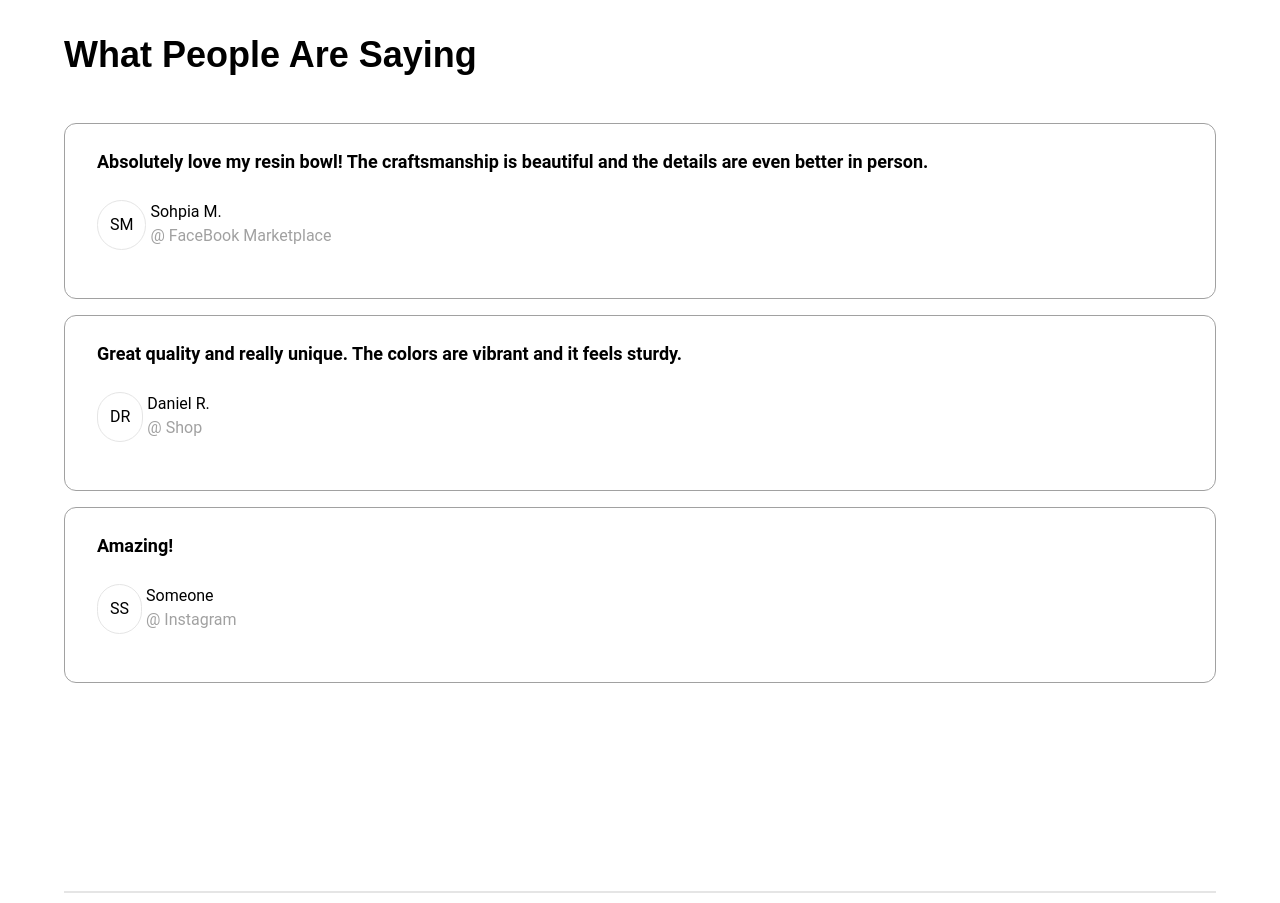
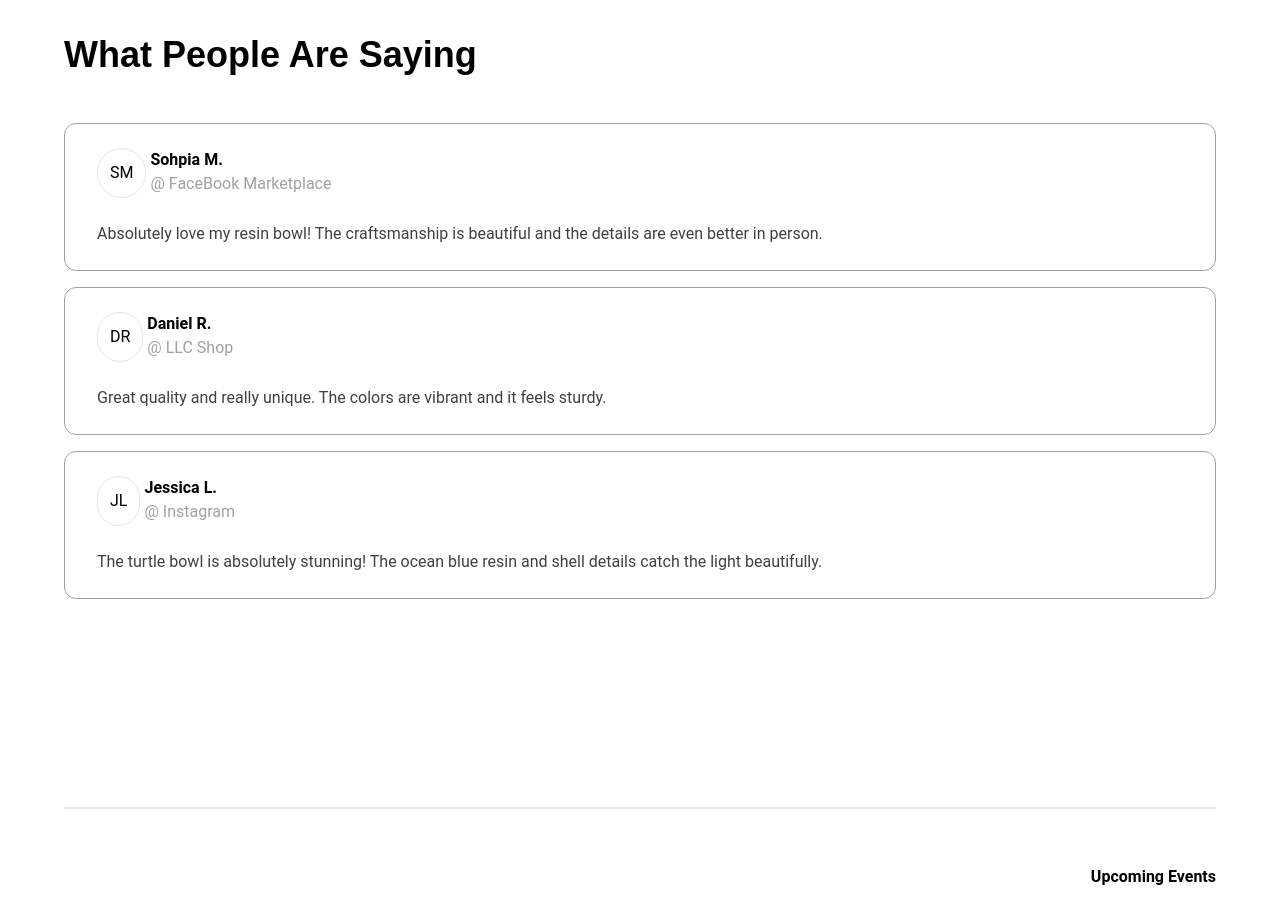
Before and after one commit to KBaileyBytes/LLC, a Next.js app: page / in a window 1280 px wide. Shown: the part 1440-2343 px from the top of the page. Built offline with nearby package versions, Linux system fonts and the light colour scheme; no server answers; the database is empty; a web font is replaced by a local one.

Commit message:
customer reviews update

```diff
--- a/components/ui/home/CustomerReviews.jsx
+++ b/components/ui/home/CustomerReviews.jsx
@@ -6,7 +6,7 @@ export default function CustomerReviews() {
       <p className="koh-santepheap text-2xl sm:text-4xl font-bold">
         What People Are Saying
       </p>
-      <section className="py-12 flex flex-col items-center 2xl:flex-row gap-4 justify-evenly ">
+      <section className="py-12 flex flex-col items-center 2xl:flex-row gap-4 justify-evenly">
         <CustomerReview
           review="Absolutely love my resin bowl! The craftsmanship is beautiful and the details are even better in person."
           name="Sohpia M."
@@ -17,12 +17,12 @@ export default function CustomerReviews() {
           review="Great quality and really unique. The colors are vibrant and it feels sturdy."
           name="Daniel R."
           initials="DR"
-          handle="Shop"
+          handle="LLC Shop"
         />
         <CustomerReview
-          review="Amazing!"
-          name="Someone"
-          initials="SS"
+          review="The turtle bowl is absolutely stunning! The ocean blue resin and shell details catch the light beautifully."
+          name="Jessica L."
+          initials="JL"
           handle="Instagram"
         />
       </section>
--- a/components/ui/home/Review.jsx
+++ b/components/ui/home/Review.jsx
@@ -3,17 +3,17 @@ import { Avatar, AvatarFallback } from "@radix-ui/react-avatar";
 
 export default function CustomerReview({ review, name, initials, handle }) {
   return (
-    <Card className="w-full px-8 mx-8 h-44 border-neutral-400 shadow-none">
-      <p className="text-lg font-bold">{review}</p>
+    <Card className="w-full px-8 border-neutral-400 shadow-none">
       <section className="flex gap-1">
         <Avatar className="border-neutral-200 border-1 rounded-full w-fit p-3 self-center">
           <AvatarFallback>{initials}</AvatarFallback>
         </Avatar>
         <section>
-          <p>{name}</p>
+          <p className="font-bold">{name}</p>
           <p className="text-neutral-400">@ {handle}</p>
         </section>
       </section>
+      <p className="text-neutral-700 break-words">{review}</p>
     </Card>
   );
 }
```
